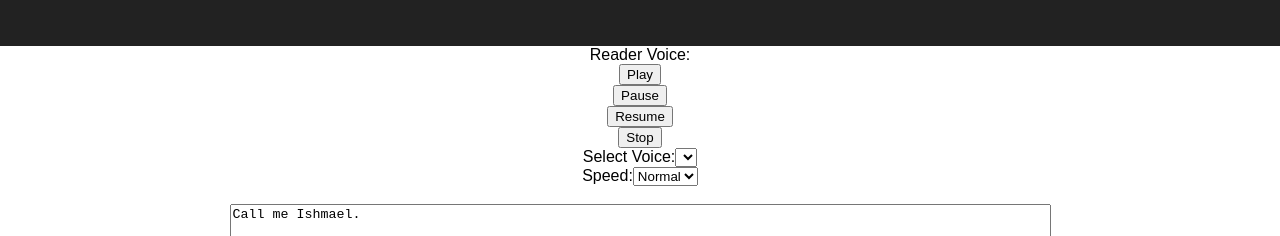
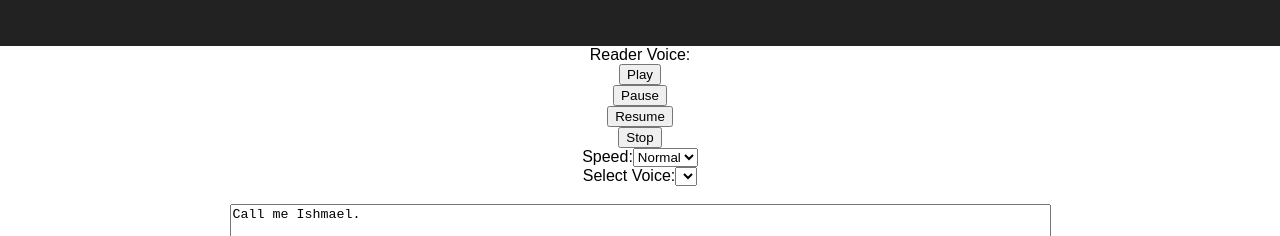
Before and after one commit to blindbane/text-to-speech, a React (Create React App) app: page / in a window 1280 px wide. Shown: the part 144-380 px from the top of the page. Built offline with nearby package versions, Linux system fonts and the light colour scheme.

Commit message:
(refactor) Moved btns and rate control info PlayerController

```diff
--- a/src/reader/Player.js
+++ b/src/reader/Player.js
@@ -1,8 +1,5 @@
 import React, { Component } from 'react';
-import PlayButton from './player/PlayButton';
-import StopButton from './player/StopButton';
-import PauseButton from './player/PauseButton';
-import ResumeButton from './player/ResumeButton';
+import PlayerController from './PlayerController';
 
 class Player extends Component {
   constructor(props) {
@@ -46,17 +43,13 @@ class Player extends Component {
         <div>
           Reader Voice: <strong>{this.state.voice.name}</strong>
         </div>
-        <div>
-          <PlayButton
-            voices={this.state.voices}
-            voice={this.state.voice}
-            rate={this.state.rate}
-            text={this.props.text}
-          />
-          <PauseButton />
-          <ResumeButton />
-          <StopButton />
-        </div>
+        <PlayerController
+          voices={this.state.voices}
+          voice={this.state.voice}
+          rate={this.state.rate}
+          text={this.props.text}
+          handleRateChange={this.handleRateChange}
+        />
         <div>
           <label>
             Select Voice:
@@ -74,22 +67,6 @@ class Player extends Component {
             </select>
           </label>
         </div>
-        <div>
-          <label>
-            Speed:
-            <select value={this.state.rate} onChange={this.handleRateChange}>
-              <option key="slow" value={0.75}>
-                Slow
-              </option>
-              <option key="normal" value={1.0}>
-                Normal
-              </option>
-              <option key="fast" value={2.0}>
-                Fast
-              </option>
-            </select>
-          </label>
-        </div>
       </div>
     );
   }
--- /dev/null
+++ b/src/reader/PlayerController.js
@@ -0,0 +1,39 @@
+import React from 'react';
+import PlayButton from './playerButtons/PlayButton';
+import StopButton from './playerButtons/StopButton';
+import PauseButton from './playerButtons/PauseButton';
+import ResumeButton from './playerButtons/ResumeButton';
+
+const PlayerController = props => {
+  return (
+    <div>
+      <PlayButton
+        voices={props.voices}
+        voice={props.voice}
+        rate={props.rate}
+        text={props.text}
+      />
+      <PauseButton />
+      <ResumeButton />
+      <StopButton />
+      <div>
+        <label>
+          Speed:
+          <select value={props.rate} onChange={props.handleRateChange}>
+            <option key="slow" value={0.75}>
+              Slow
+            </option>
+            <option key="normal" value={1.0}>
+              Normal
+            </option>
+            <option key="fast" value={2.0}>
+              Fast
+            </option>
+          </select>
+        </label>
+      </div>
+    </div>
+  );
+};
+
+export default PlayerController;
```
Also changed, not shown: src/reader/playerButtons/PauseButton.js (renamed from src/reader/player/PauseButton.js), src/reader/playerButtons/PlayButton.js (renamed from src/reader/player/PlayButton.js), src/reader/playerButtons/ResumeButton.js (renamed from src/reader/player/ResumeButton.js), src/reader/playerButtons/StopButton.js (renamed from src/reader/player/StopButton.js).
